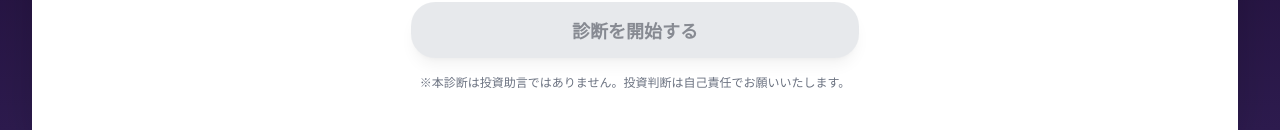
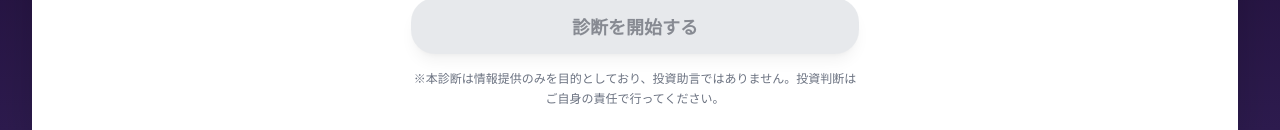
Before and after one commit to lil053004-bit/ai-stock.co.jp, a React (Vite) app: page / in a window 1280 px wide. Shown: the part 670-800 px from the top of the page. Built offline with nearby package versions, Linux system fonts and the light colour scheme; no server answers.

Commit message:
Updated DiagnosisModal.tsx

```diff
--- a/src/components/DiagnosisModal.tsx
+++ b/src/components/DiagnosisModal.tsx
@@ -148,6 +148,12 @@ export default function DiagnosisModal({
                 </li>
               </ul>
             </div>
+
+            <div className="mt-3 p-3 rounded-lg border-2" style={{ backgroundColor: '#FEF3C7', borderColor: '#F59E0B' }}>
+              <p className="text-xs text-gray-800 leading-relaxed">
+                <strong className="text-amber-900">免責事項：</strong>本AI診断は情報提供のみを目的としており、投資助言や推奨ではありません。投資判断および取引は、ご自身の責任において行ってください。当サービスは投資結果について一切の責任を負いません。
+              </p>
+            </div>
           </div>
         </div>
         </div>
--- a/src/components/ModernActionButton.tsx
+++ b/src/components/ModernActionButton.tsx
@@ -1,9 +1,10 @@
 interface ModernActionButtonProps {
   onClick: () => void;
   disabled?: boolean;
+  isFromAd?: boolean;
 }
 
-export default function ModernActionButton({ onClick, disabled = false }: ModernActionButtonProps) {
+export default function ModernActionButton({ onClick, disabled = false, isFromAd = false }: ModernActionButtonProps) {
   return (
     <>
       <div className="relative animate-fadeIn mt-6" style={{ animationDelay: '0.3s' }}>
@@ -16,12 +17,12 @@ export default function ModernActionButton({ onClick, disabled = false }: Modern
             height: '56px'
           }}
         >
-          <span className="text-lg">診断を開始する</span>
+          <span className="text-lg">{isFromAd ? '無料でAI診断を開始' : '診断を開始する'}</span>
         </button>
       </div>
       <div className="mt-4 text-center">
         <p className="text-xs text-gray-500 leading-relaxed">
-          ※本診断は投資助言ではありません。投資判断は自己責任でお願いいたします。
+          ※本診断は情報提供のみを目的としており、投資助言ではありません。投資判断はご自身の責任で行ってください。
         </p>
       </div>
     </>
--- a/src/pages/RefactoredHome.tsx
+++ b/src/pages/RefactoredHome.tsx
@@ -46,6 +46,7 @@ export default function RefactoredHome() {
   const progressIntervalRef = useRef<NodeJS.Timeout | null>(null);
   const isAutoSelectingRef = useRef<boolean>(false);
   const [autoFillMessage, setAutoFillMessage] = useState<string>('');
+  const [showAdDisclaimer, setShowAdDisclaimer] = useState<boolean>(false);
 
   useEffect(() => {
     if (urlParams.code && !isSearchLoading) {
@@ -61,16 +62,18 @@ export default function RefactoredHome() {
         setInputValue(displayValue);
         fetchStockData(firstResult.code);
 
-        setAutoFillMessage('株式情報を自動入力しました');
-        setTimeout(() => setAutoFillMessage(''), 2000);
+        setAutoFillMessage('広告から株式情報を自動入力しました。下のボタンをクリックしてAI診断を開始してください。');
+        setShowAdDisclaimer(true);
       } else {
         setStockCode(urlParams.code);
         setInputValue(urlParams.code);
         fetchStockData(urlParams.code);
+        setShowAdDisclaimer(true);
       }
     } else if (!urlParams.code) {
       setStockCode('');
       setInputValue('');
+      setShowAdDisclaimer(false);
     }
   }, [urlParams.code, search, isSearchLoading]);
 
@@ -508,7 +511,28 @@ export default function RefactoredHome() {
                   onStockSelect={handleStockSelect}
                 />
 
-                {autoFillMessage && (
+                {showAdDisclaimer && (
+                  <div className="mt-4 mb-2 p-4 bg-blue-50 border-2 border-blue-200 rounded-xl animate-fadeIn">
+                    <div className="flex items-start gap-2 mb-2">
+                      <div className="flex-shrink-0 w-5 h-5 bg-blue-500 rounded-full flex items-center justify-center text-white text-xs font-bold mt-0.5">
+                        i
+                      </div>
+                      <div className="flex-1">
+                        <p className="text-sm font-bold text-blue-900 mb-1">広告からのご訪問</p>
+                        <p className="text-xs text-blue-800 leading-relaxed">
+                          Google広告経由でお越しいただきありがとうございます。株式コードが自動入力されていますが、AI診断を開始するには下の「無料でAI診断を開始」ボタンをクリックしてください。
+                        </p>
+                      </div>
+                    </div>
+                    <div className="mt-3 pt-3 border-t border-blue-200">
+                      <p className="text-xs text-blue-700">
+                        <span className="font-semibold">重要：</span>本サービスは情報提供のみを目的としており、投資助言ではありません。投資判断はご自身の責任で行ってください。
+                      </p>
+                    </div>
+                  </div>
+                )}
+
+                {autoFillMessage && !showAdDisclaimer && (
                   <div className="text-center py-2 text-sm text-green-600 font-medium animate-fadeIn">
                     {autoFillMessage}
                   </div>
@@ -528,7 +552,7 @@ export default function RefactoredHome() {
                 )}
 
                 {!loading && diagnosisState === 'initial' && (
-                  <ModernActionButton onClick={runDiagnosis} disabled={!inputValue || !stockCode} />
+                  <ModernActionButton onClick={runDiagnosis} disabled={!inputValue || !stockCode} isFromAd={showAdDisclaimer} />
                 )}
 
                 {diagnosisState === 'error' && (
```
